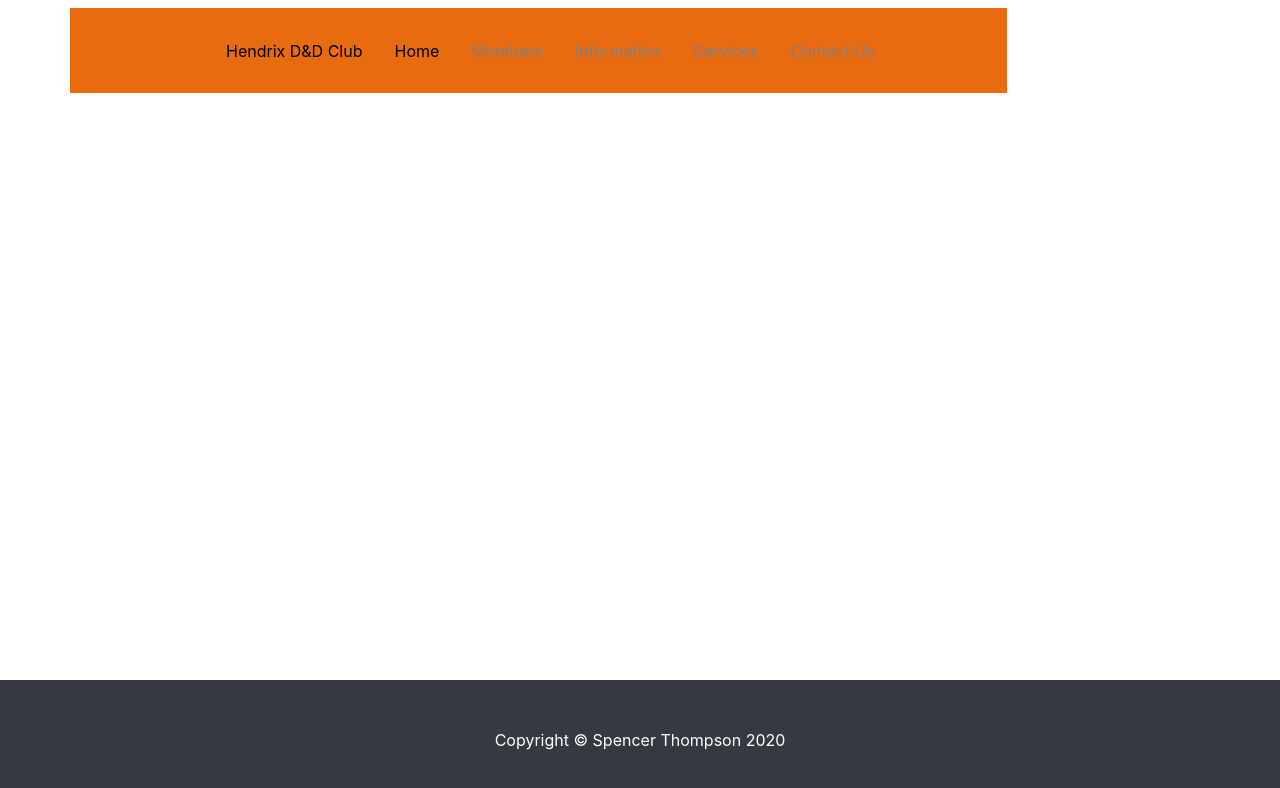
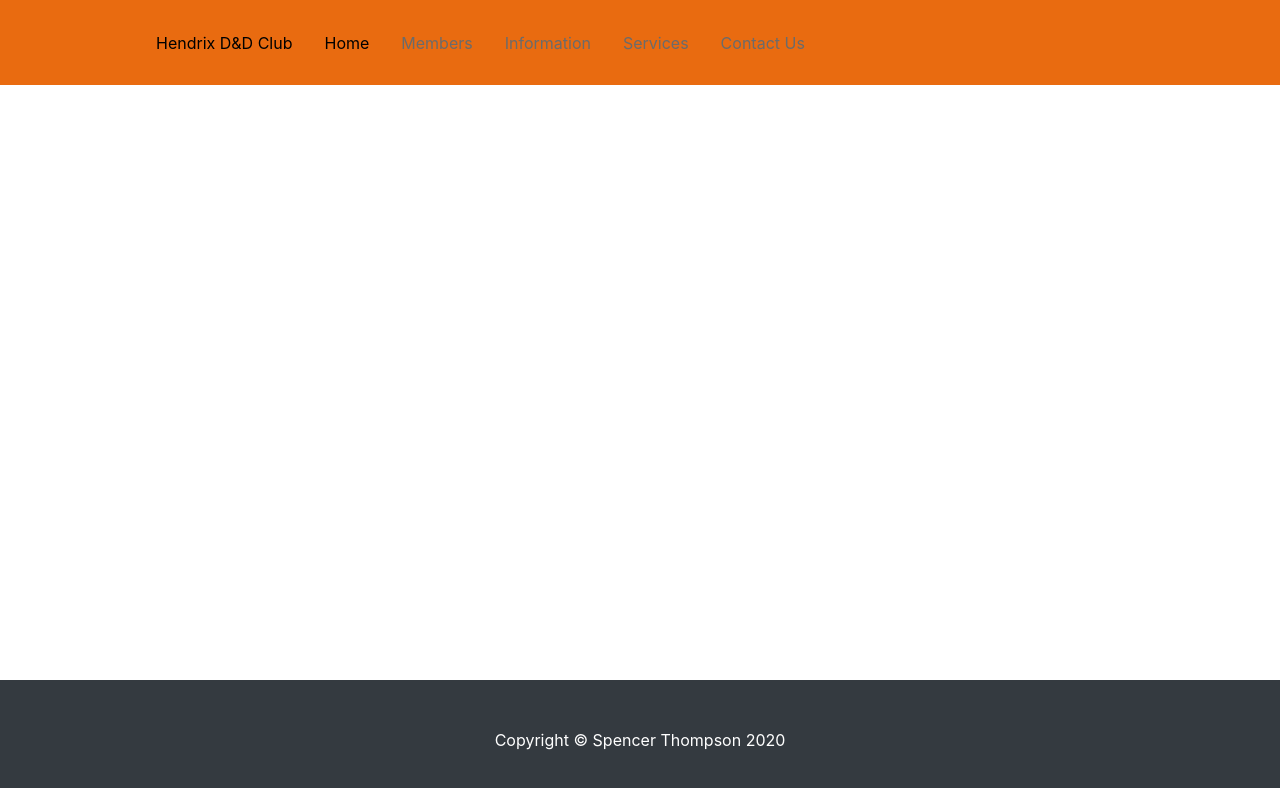
Before and after one commit to SpenThompson/SeniorCapstone, a React (Create React App) app in the folder dnd_frontend/: page / in a window 1280 px wide. Shown: the top 788 px of the page. Built offline with nearby package versions, Linux system fonts and the light colour scheme.

Commit message:
Navbar fixed, working on loading page components

```diff
--- a/dnd_frontend/package.json
+++ b/dnd_frontend/package.json
@@ -8,6 +8,7 @@
     "@testing-library/user-event": "^12.8.3",
     "react": "^17.0.2",
     "react-dom": "^17.0.2",
+    "react-icons": "^4.3.1",
     "react-router-dom": "^6.0.1",
     "react-scripts": "4.0.3",
     "styled-components": "^5.3.3",
--- a/dnd_frontend/public/index.html
+++ b/dnd_frontend/public/index.html
@@ -2,7 +2,7 @@
 <html lang="en">
   <head>
     <meta charset="utf-8" />
-    <link rel="icon" href="%PUBLIC_URL%/favicon.ico" />
+    <link rel="icon" href="%PUBLIC_URL%/hendrixdnd.ico" />
     <link rel="stylesheet" href="https://stackpath.bootstrapcdn.com/bootstrap/4.3.1/css/bootstrap.min.css"/>
     <meta name="viewport" content="width=device-width, initial-scale=1" />
     <meta name="theme-color" content="#000000" />
--- a/dnd_frontend/src/App.js
+++ b/dnd_frontend/src/App.js
@@ -1,5 +1,5 @@
 import React from "react";
-import { BrowserRouter as Router, Route, Routes } from "react-router-dom";
+import { BrowserRouter as Router, Routes, Route } from "react-router-dom";
 import { Navigation, Footer, Home, Members, Information, Services, Contact } from "./components";
 
 function App() {
--- a/dnd_frontend/src/components/NavbarElements.jsx
+++ b/dnd_frontend/src/components/NavbarElements.jsx
@@ -1,19 +1,23 @@
+import { FaBars } from 'react-icons/fa';
 import { NavLink as Link } from 'react-router-dom';
 import styled from 'styled-components';
 
 export const Nav = styled.nav`
   background: #E96B10;
+  position: fixed;
+  right: 0;
+  left: 0;
+  top: 0;
+  width: 100%;
   height: 85px;
   display: flex;
   justify-content: space-between;
   padding: 0.2rem calc((100vw - 1000px) / 2);
   z-index: 12;
-  /* Third Nav */
-  /* justify-content: flex-start; */
 `;
 
 export const NavLink = styled(Link)`
-  color: #808080;
+  color: #6b6b6b;
   display: flex;
   align-items: center;
   text-decoration: none;
@@ -24,6 +28,31 @@ export const NavLink = styled(Link)`
     color: #000000;
   }
 `;
+
+export const NavBrandLink = styled(Link)`
+  color: #000000;
+  display: flex;
+  align-items: center;
+  text-decoration: none;
+  padding: 0 1rem;
+  height: 100%;
+  curosr: pointer;
+`;
+
+export const Bars = styled(FaBars)`
+  display: none;
+  color: #6b6b6b;
+  @media screen and (max-width: 768px) {
+    display: block;
+    position: absolute;
+    top: 0;
+    right: 0;
+    transform: translate(-100%, 75%);
+    font-size: 1.8rem;
+    cursor: pointer;
+  }
+`;
+
 
 export const NavMenu = styled.div`
   display: flex;
@@ -53,7 +82,7 @@ export const NavBtn = styled.nav`
 
 export const NavBtnLink = styled(Link)`
   border-radius: 4px;
-  background: #808080;
+  background: #6b6b6b;
   padding: 10px 22px;
   color: #000000;
   outline: none;
@@ -66,6 +95,6 @@ export const NavBtnLink = styled(Link)`
   &:hover {
     transition: all 0.2s ease-in-out;
     background: #fff;
-    color: #808080;
+    color: #6b6b6b;
   }
 `;
--- a/dnd_frontend/src/components/Navigation.jsx
+++ b/dnd_frontend/src/components/Navigation.jsx
@@ -2,19 +2,20 @@ import React from "react";
 import {
   Nav,
   NavLink,
+  NavBrandLink,
+  Bars,
   NavMenu
 } from './NavbarElements';
 
 function Navigation(props) {
   return (
-    <div className="navbar=">
-      <nav class="navbar navbar-expand">
-        <div class="container">
-          <Nav>
+    <nav class="navbar" expand="lg">
+      <Nav>
+        <Bars />
         <NavMenu>
-          <NavLink class="navbar-brand" to="/">
+          <NavBrandLink class="navbar-brand" to="/" style={{ textDecoration: "none", color: "#000000"}}>
             Hendrix D&D Club
-          </NavLink>
+          </NavBrandLink>
           <NavLink to='/' activeStyle>
             Home
           </NavLink>
@@ -32,14 +33,7 @@ function Navigation(props) {
           </NavLink>
         </NavMenu>
       </Nav>
-          <div>
-            <ul class="navbar-nav ml-auto">
-
-            </ul>
-          </div>
-        </div>
-      </nav>
-    </div>
+    </nav>
   );
 }
 
```
Also changed, not shown: 2 other files (tests, documents, lock files or other folders).
